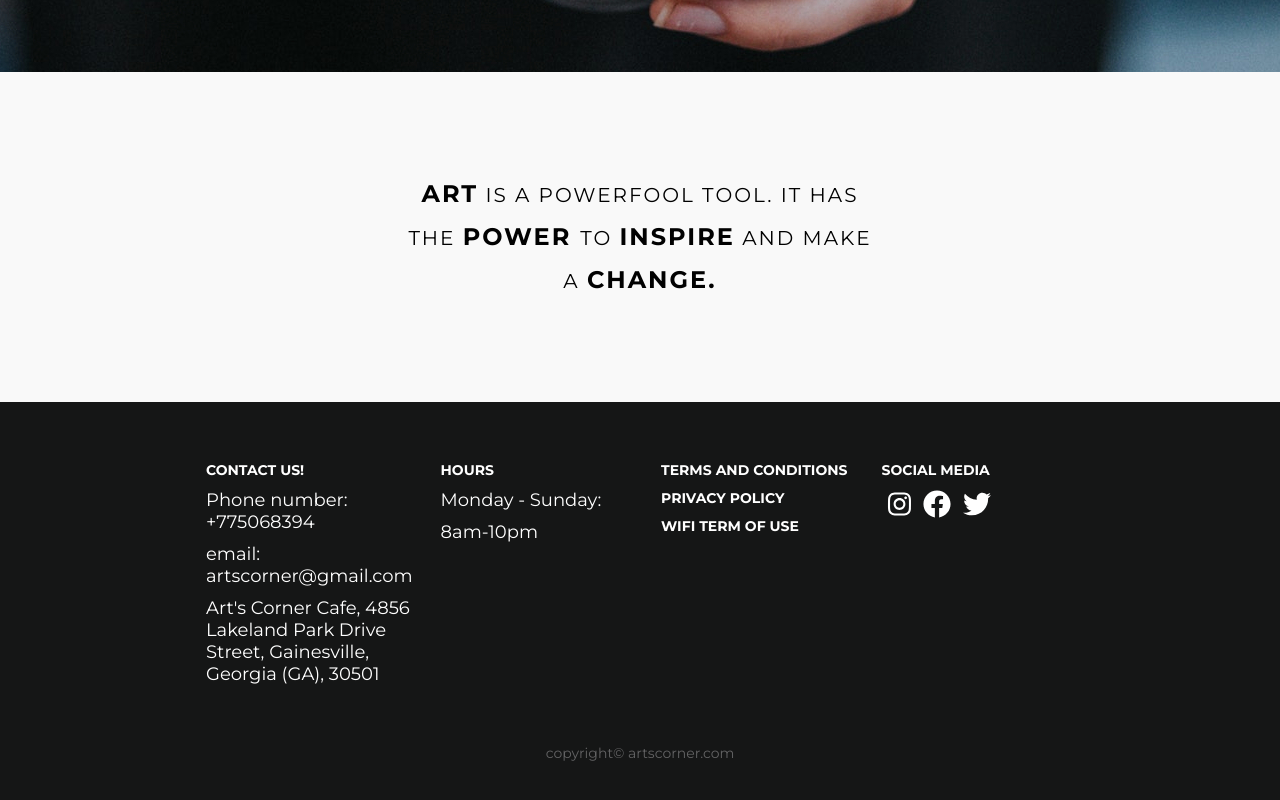
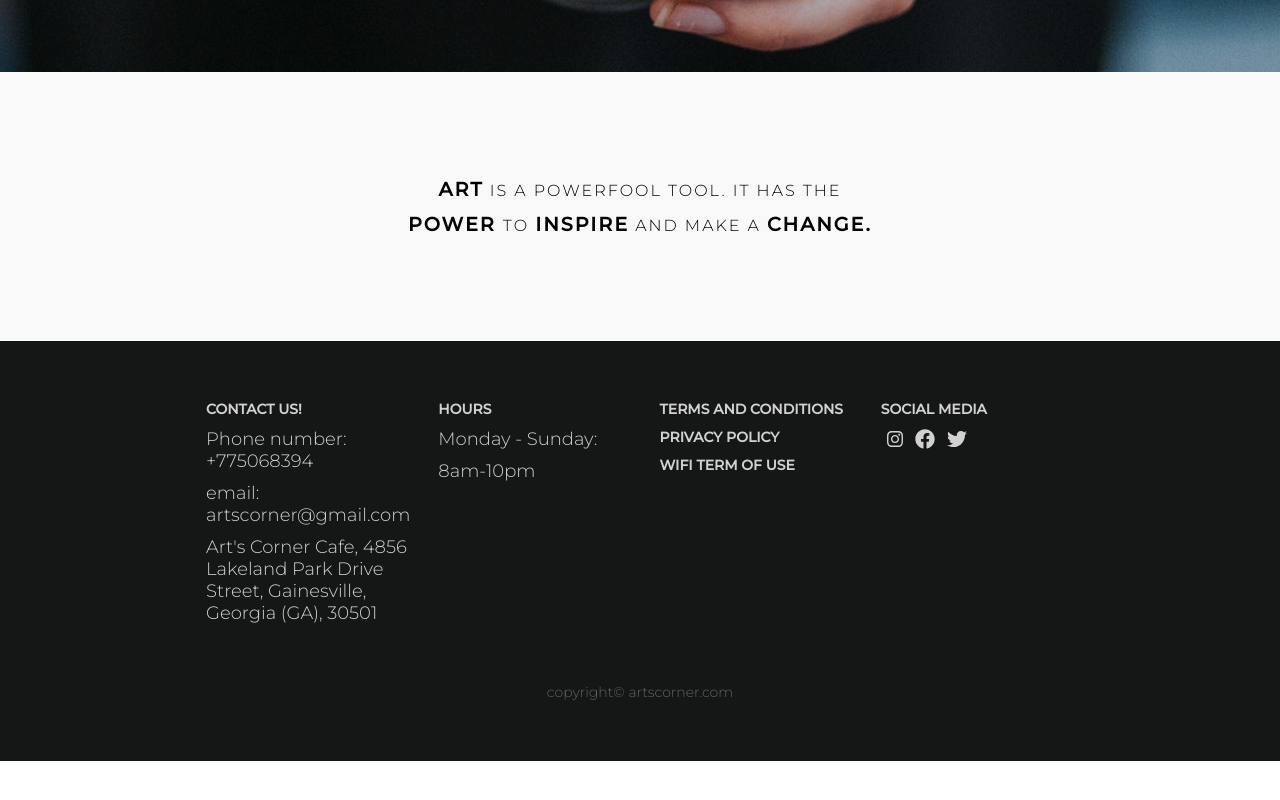
Before and after one commit to ewelina-slepko/cafe-website, a React (Create React App) app: page / in a window 1280 px wide. Shown: the part 728-1528 px from the top of the page. After the commit the page ends 1489 px from the top, so only its background shows below. Built offline with nearby package versions, Linux system fonts and the light colour scheme.

Commit message:
css changes

```diff
--- a/public/index.html
+++ b/public/index.html
@@ -6,7 +6,7 @@
   <link rel="shortcut icon" href="/mug.png" />
   <meta name="viewport" content="width=device-width, initial-scale=1" />
   <meta name="theme-color" content="#000000" />
-  <link href="https://fonts.googleapis.com/css?family=Montserrat:400,700&display=swap" rel="stylesheet">
+  <link href="https://fonts.googleapis.com/css?family=Montserrat:200,300,400,500&display=swap" rel="stylesheet">
   <link href="https://fonts.googleapis.com/css?family=Dancing+Script:700&display=swap&subset=latin-ext"
     rel="stylesheet">
 
--- a/src/styles/about.module.css
+++ b/src/styles/about.module.css
@@ -1,6 +1,7 @@
 .container{
     display: flex;
     justify-content: center;
+    margin: 60px 10px;
 }
 
 .infoText p{
--- a/src/styles/artCornerPage.module.css
+++ b/src/styles/artCornerPage.module.css
@@ -23,7 +23,7 @@
     padding: 10px 5px;
     text-align: justify;
     letter-spacing: 1px;
-    line-height: 1.2;
+    line-height: 1.6;
     font-style: italic;
 }
 
--- a/src/styles/footer.module.css
+++ b/src/styles/footer.module.css
@@ -1,6 +1,6 @@
 footer{
     background-color: #151616;
-    color: #fff;
+    color: #d1d1d1;
     padding: 40px 0;
 }
 
@@ -53,7 +53,7 @@
 .copyright{
     text-align: center;
     color: #636364;
-    font-size: 14px;
+    font-size: 1rem;
     padding: 40px 0 20px 0;
 }
 
--- a/src/styles/index.css
+++ b/src/styles/index.css
@@ -1,6 +1,7 @@
 body {
   margin: 0;
   font-family: "Montserrat", sans-serif;
+  font-weight: 300;
 }
 
 code {
@@ -14,5 +15,5 @@
 }
 
 html{
-  font-size: 20px;
+  font-size: 16px;
 }
```
